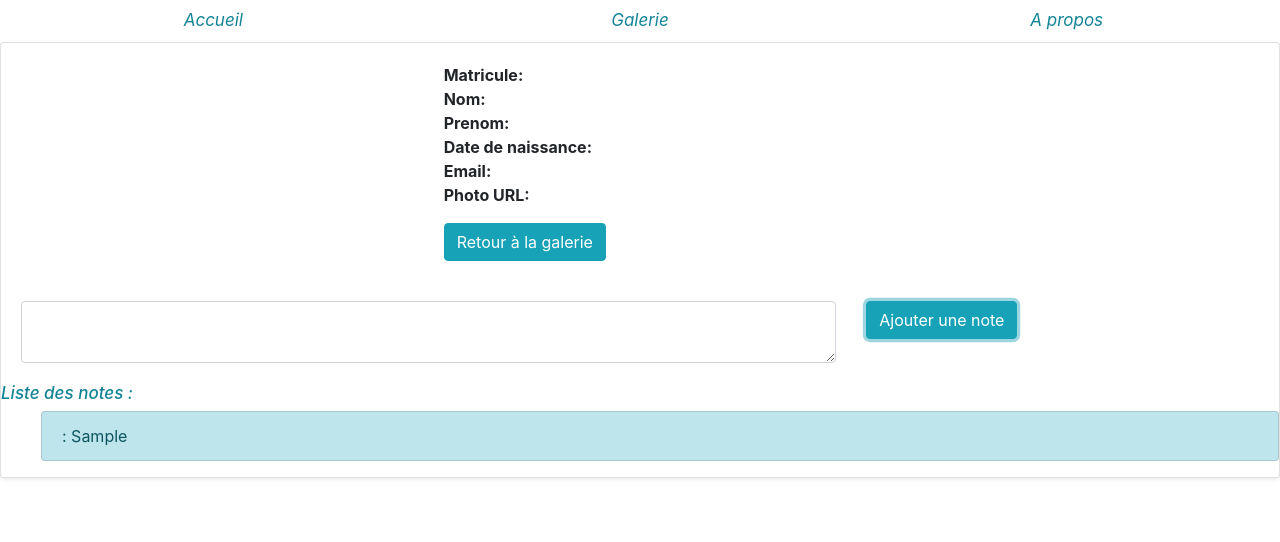
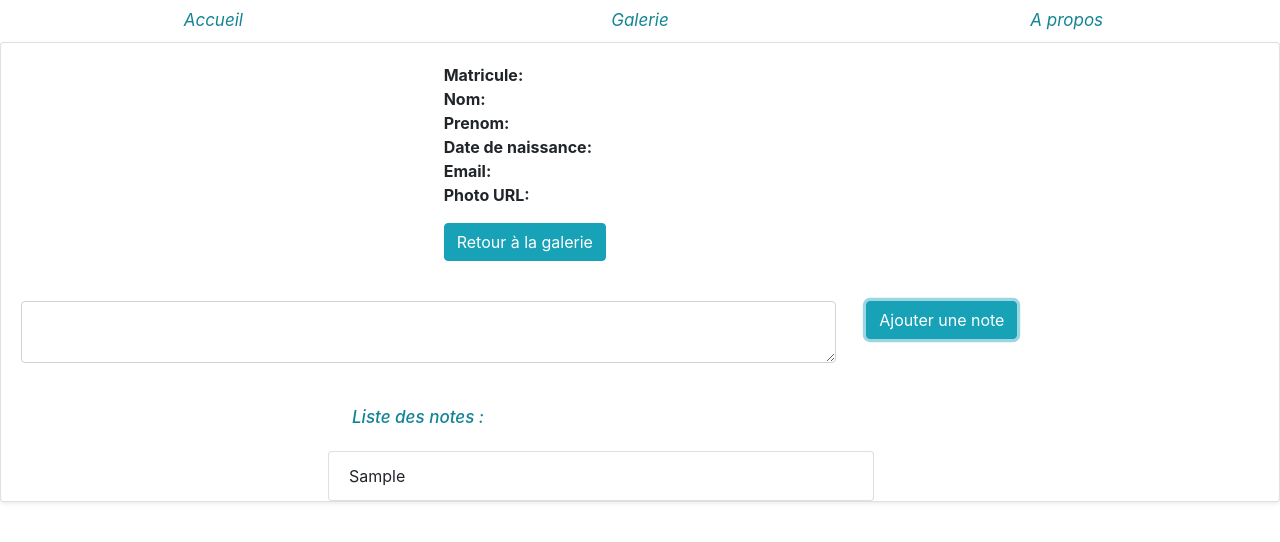
Before and after one commit to Matcinta/collegues-front, an Angular app: page /galerie/1 in a window 1280 px wide. Both pictures are taken after typing "Sample" into the empty fields and a click on the button "Ajouter une note". Shown: the top 542 px of the page. Built offline with nearby package versions, Linux system fonts and the light colour scheme; no server answers.

Commit message:
update detail collegue- ajout commentaire

```diff
--- a/src/app/detail-collegue/detail-collegue.component.html
+++ b/src/app/detail-collegue/detail-collegue.component.html
@@ -37,18 +37,27 @@
             <dd class="col-md-4"><button (click)="addComment()" [disabled]="newComment" class=" btn btn-info">
                     Ajouter une note
                 </button></dd>
+    </div>
+
+   <div class="row justify-content-lg-center">
+        <div class="col col-lg-3"></div>
+        <div class="col-lg-8">
+            <div *ngIf="comments.length>0; else noComments">
+                <h4 class="my-4 mx-4">Liste des notes :</h4>
+                <ul class="col-lg-8 list-group">
+                    <li *ngFor="let c of comments"
+                        class="list-group-item d-flex justify-content-between align-items-center">
+                        {{c.message}}
+                        <span class="badge badge-secondary badge-pill">{{c.date | date: 'HH:mm:ss'}}</span>
+                    </li>
+                </ul>
+
+            </div>
+        </div>
+        <div class="col col-lg-1"></div>
+    </div>
 
 
-
-
-    </div>
-
-    <div *ngIf="comments.length>0; else noComments">
-        <h4>Liste des notes :</h4>
-        <ul>
-            <li *ngFor="let c of comments" class="list-group-item list-group-item-info">{{c.date}} : {{c.message}}</li>
-        </ul>
-    </div>
     <ng-template #noComments>
         <p class="text-center">Aucune note pour ce collègue</p>
     </ng-template>
```
